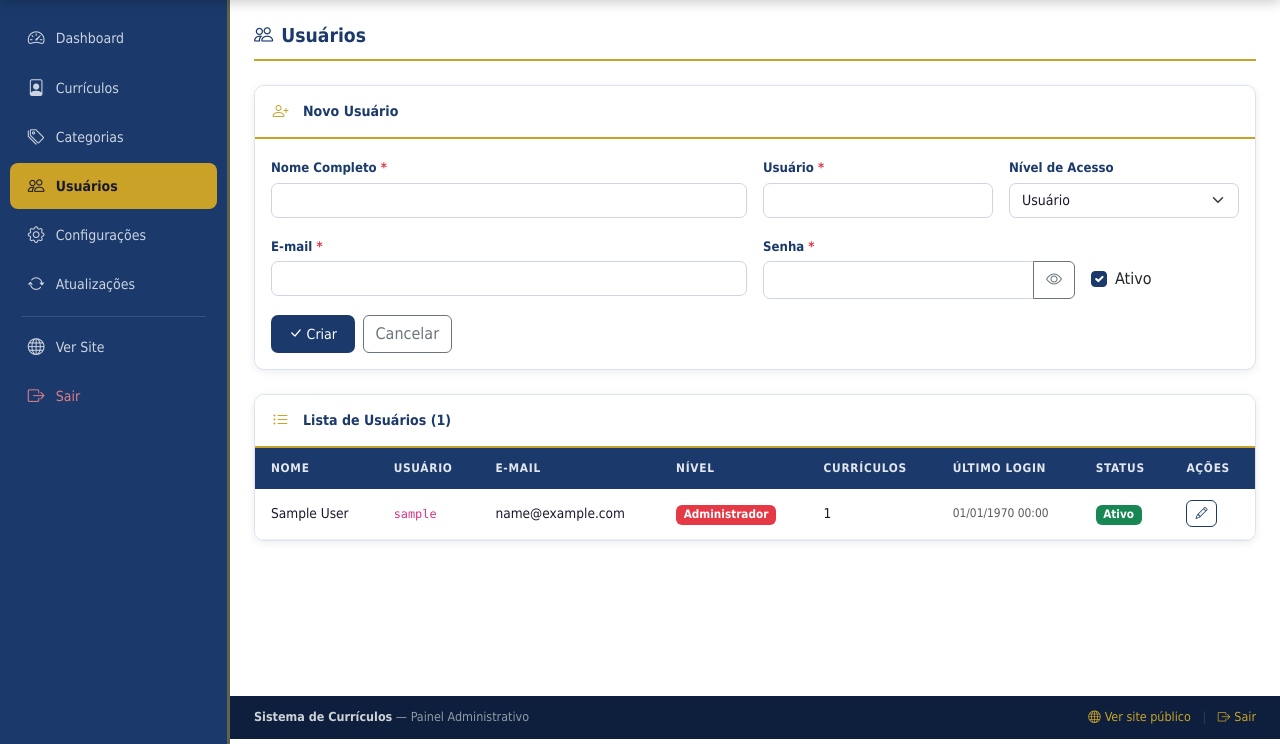
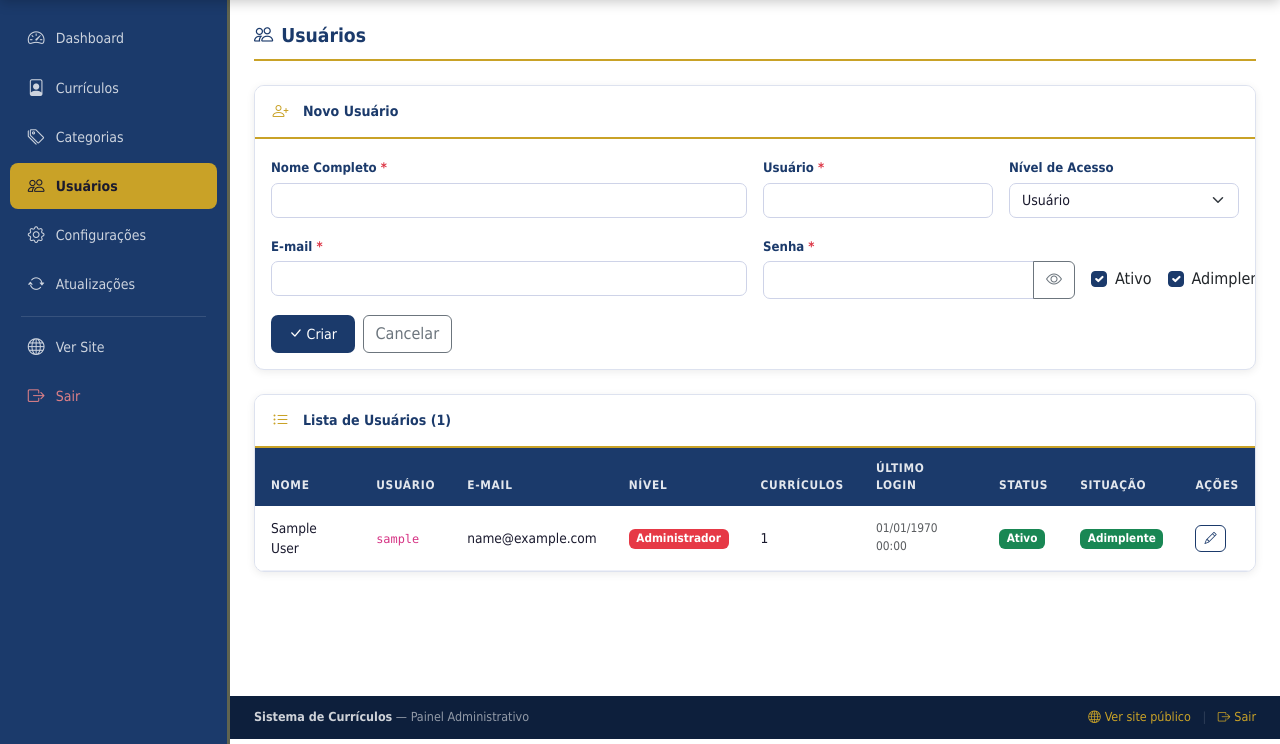
Before and after one commit to heliodm/curriculoapejese26, a PHP site: page /admin/usuarios.php?acao=novo in a window 1280 px wide. Shown: the part 56-800 px from the top of the page. Run offline with PHP 8.4, Linux system fonts and the light colour scheme; the visitor is signed in with stand-in values (Sample User, id 1); tables that the repository leaves empty or names only in its code hold one stand-in row (values such as "Sample post"); some libraries are stand-ins or nearby versions.

Commit message:
Add adimplente/inadimplente status to users (admin-only)
Admins can now mark each associate as adimplente or inadimplente.
When inadimplente, the associate's curriculum is automatically hidden
from the public site (index and individual resume page).

- users table: new `adimplente` TINYINT(1) DEFAULT 1 column
- Auto-migration via ensureAdimplenteColumn() on every request
- admin/usuarios.php: toggle badge in list, checkbox in form,
  toggle_adimplente GET action
- index.php + curriculo.php: LEFT JOIN users and filter out
  inadimplente records (resumes with no user are always shown)
- install.php: column included in fresh-install schema

https://claude.ai/code/session_016744Dgb7i3gnuTrwPYxTmT

```diff
--- a/admin/usuarios.php
+++ b/admin/usuarios.php
@@ -26,6 +26,15 @@ if ($acao === 'toggle' && $id > 0) {
     redirect(BASE_URL . '/admin/usuarios.php');
 }
 
+// TOGGLE ADIMPLENTE
+if ($acao === 'toggle_adimplente' && $id > 0) {
+    if (verifyCsrf($_GET['csrf'] ?? '')) {
+        db()->prepare("UPDATE users SET adimplente = NOT adimplente WHERE id = ?")->execute([$id]);
+        flash('success', 'Situação financeira atualizada.');
+    }
+    redirect(BASE_URL . '/admin/usuarios.php');
+}
+
 $editing = null;
 if ($acao === 'editar' && $id > 0) {
     $stmt = db()->prepare("SELECT * FROM users WHERE id = ?");
@@ -44,9 +53,10 @@ if ($_SERVER['REQUEST_METHOD'] === 'POST') {
     $username  = sanitize($_POST['username']  ?? '');
     $email     = filter_var($_POST['email'] ?? '', FILTER_SANITIZE_EMAIL);
     $role      = in_array($_POST['role'] ?? '', ['admin','editor','user']) ? $_POST['role'] : 'user';
-    $active    = isset($_POST['active']) ? 1 : 0;
-    $password  = $_POST['password'] ?? '';
-    $editId    = (int)($_POST['edit_id'] ?? 0);
+    $active      = isset($_POST['active'])      ? 1 : 0;
+    $adimplente  = isset($_POST['adimplente'])  ? 1 : 0;
+    $password    = $_POST['password'] ?? '';
+    $editId      = (int)($_POST['edit_id'] ?? 0);
 
     $errors = [];
     if (empty($full_name)) $errors[] = 'Nome completo é obrigatório.';
@@ -68,15 +78,15 @@ if ($_SERVER['REQUEST_METHOD'] === 'POST') {
     }
 
     if ($editId > 0) {
-        $sql    = "UPDATE users SET full_name=?, username=?, email=?, role=?, active=?, updated_at=NOW()";
-        $params = [$full_name, $username, $email, $role, $active];
+        $sql    = "UPDATE users SET full_name=?, username=?, email=?, role=?, active=?, adimplente=?, updated_at=NOW()";
+        $params = [$full_name, $username, $email, $role, $active, $adimplente];
         if (!empty($password)) { $sql .= ", password=?"; $params[] = password_hash($password, PASSWORD_BCRYPT); }
         $sql .= " WHERE id=?"; $params[] = $editId;
         db()->prepare($sql)->execute($params);
         flash('success', 'Usuário atualizado com sucesso.');
     } else {
-        db()->prepare("INSERT INTO users (full_name, username, email, password, role, active) VALUES (?,?,?,?,?,?)")
-            ->execute([$full_name, $username, $email, password_hash($password, PASSWORD_BCRYPT), $role, $active]);
+        db()->prepare("INSERT INTO users (full_name, username, email, password, role, active, adimplente) VALUES (?,?,?,?,?,?,?)")
+            ->execute([$full_name, $username, $email, password_hash($password, PASSWORD_BCRYPT), $role, $active, $adimplente]);
         flash('success', 'Usuário criado com sucesso.');
     }
     redirect(BASE_URL . '/admin/usuarios.php');
@@ -147,11 +157,16 @@ include __DIR__ . '/includes/header.php';
                         </button>
                     </div>
                 </div>
-                <div class="col-md-2 d-flex align-items-end">
+                <div class="col-md-2 d-flex align-items-end gap-3">
                     <div class="form-check mb-2">
                         <input type="checkbox" name="active" class="form-check-input" id="activeUser"
                                <?= (!isset($editing) || $editing['active']) ? 'checked' : '' ?>>
                         <label class="form-check-label" for="activeUser">Ativo</label>
+                    </div>
+                    <div class="form-check mb-2">
+                        <input type="checkbox" name="adimplente" class="form-check-input" id="adimplenteUser"
+                               <?= (!isset($editing) || ($editing['adimplente'] ?? 1)) ? 'checked' : '' ?>>
+                        <label class="form-check-label" for="adimplenteUser">Adimplente</label>
                     </div>
                 </div>
             </div>
@@ -180,6 +195,7 @@ include __DIR__ . '/includes/header.php';
                         <th>Currículos</th>
                         <th>Último Login</th>
                         <th>Status</th>
+                        <th>Situação</th>
                         <th>Ações</th>
                     </tr>
                 </thead>
@@ -203,6 +219,13 @@ include __DIR__ . '/includes/header.php';
                             <?php endif; ?>
                         </td>
                         <td>
+                            <a href="?acao=toggle_adimplente&id=<?= $u['id'] ?>&csrf=<?= urlencode(csrfToken()) ?>"
+                               class="badge text-decoration-none <?= ($u['adimplente'] ?? 1) ? 'bg-success' : 'bg-danger' ?>"
+                               title="Clique para alternar">
+                                <?= ($u['adimplente'] ?? 1) ? 'Adimplente' : 'Inadimplente' ?>
+                            </a>
+                        </td>
+                        <td>
                             <a href="?acao=editar&id=<?= $u['id'] ?>" class="btn btn-xs btn-outline-primary me-1" title="Editar">
                                 <i class="bi bi-pencil"></i>
                             </a>
@@ -218,7 +241,7 @@ include __DIR__ . '/includes/header.php';
                     </tr>
                     <?php endforeach; ?>
                     <?php if (empty($users)): ?>
-                    <tr><td colspan="8" class="text-center text-muted py-4">Nenhum usuário cadastrado</td></tr>
+                    <tr><td colspan="9" class="text-center text-muted py-4">Nenhum usuário cadastrado</td></tr>
                     <?php endif; ?>
                 </tbody>
             </table>
--- a/config/config.php
+++ b/config/config.php
@@ -54,5 +54,6 @@ require_once SITE_ROOT . '/includes/functions.php';
 require_once SITE_ROOT . '/includes/updater.php';
 require_once SITE_ROOT . '/includes/auth.php';
 
-// Auto-migrate: add consent column if the database predates v1.1
-try { ensureConsentColumn(); } catch (\Exception $e) { /* DB not ready (e.g. during install) */ }
+// Auto-migrate: add missing columns to existing databases
+try { ensureConsentColumn();    } catch (\Exception $e) { /* DB not ready (e.g. during install) */ }
+try { ensureAdimplenteColumn(); } catch (\Exception $e) { /* DB not ready (e.g. during install) */ }
--- a/curriculo.php
+++ b/curriculo.php
@@ -4,11 +4,13 @@ require_once __DIR__ . '/config/config.php';
 $slug = sanitize($_GET['s'] ?? '');
 if (!$slug) redirect(BASE_URL . '/index.php');
 
-$consentSQL = hasConsentColumn() ? ' AND r.consent = 1' : '';
+$consentSQL    = hasConsentColumn()    ? ' AND r.consent = 1' : '';
+$adimpSQL      = hasAdimplenteColumn() ? ' AND (u.adimplente = 1 OR r.user_id IS NULL)' : '';
 $stmt = db()->prepare("SELECT r.*, c.name AS category_name
     FROM resumes r
     LEFT JOIN categories c ON c.id = r.category_id
-    WHERE r.slug = ? AND r.active = 1{$consentSQL}");
+    LEFT JOIN users u ON u.id = r.user_id
+    WHERE r.slug = ? AND r.active = 1{$consentSQL}{$adimpSQL}");
 $stmt->execute([$slug]);
 $r = $stmt->fetch();
 
--- a/includes/functions.php
+++ b/includes/functions.php
@@ -187,6 +187,31 @@ function ensureConsentColumn(): void {
     }
 }
 
+function hasAdimplenteColumn(bool $reset = false): bool {
+    static $result = null;
+    if ($reset) $result = null;
+    if ($result === null) {
+        try {
+            db()->query("SELECT adimplente FROM users LIMIT 0");
+            $result = true;
+        } catch (\Exception $e) {
+            $result = false;
+        }
+    }
+    return $result;
+}
+
+function ensureAdimplenteColumn(): void {
+    if (!hasAdimplenteColumn()) {
+        try {
+            db()->exec("ALTER TABLE users ADD COLUMN `adimplente` TINYINT(1) NOT NULL DEFAULT 1 AFTER `active`");
+        } catch (\Exception $e) {
+            // Column added by concurrent request — ignore.
+        }
+        hasAdimplenteColumn(true);
+    }
+}
+
 /* ── Update / Deploy helpers ──────────────────────────────────────────── */
 
 function copyDirectory(string $src, string $dest, array $exclude = []): void {
--- a/install.php
+++ b/install.php
@@ -86,6 +86,7 @@ if ($_SERVER['REQUEST_METHOD'] === 'POST') {
             `password` varchar(255) CHARACTER SET utf8mb4 COLLATE utf8mb4_unicode_ci NOT NULL,
             `role` enum('admin','editor','user') CHARACTER SET utf8mb4 COLLATE utf8mb4_unicode_ci NOT NULL DEFAULT 'user',
             `active` tinyint(1) NOT NULL DEFAULT '1',
+            `adimplente` tinyint(1) NOT NULL DEFAULT '1',
             `last_login` timestamp NULL DEFAULT NULL,
             `created_at` timestamp NOT NULL DEFAULT CURRENT_TIMESTAMP,
             `updated_at` timestamp NOT NULL DEFAULT CURRENT_TIMESTAMP ON UPDATE CURRENT_TIMESTAMP,
```
Also changed, not shown: index.php (+4 -4 lines).
